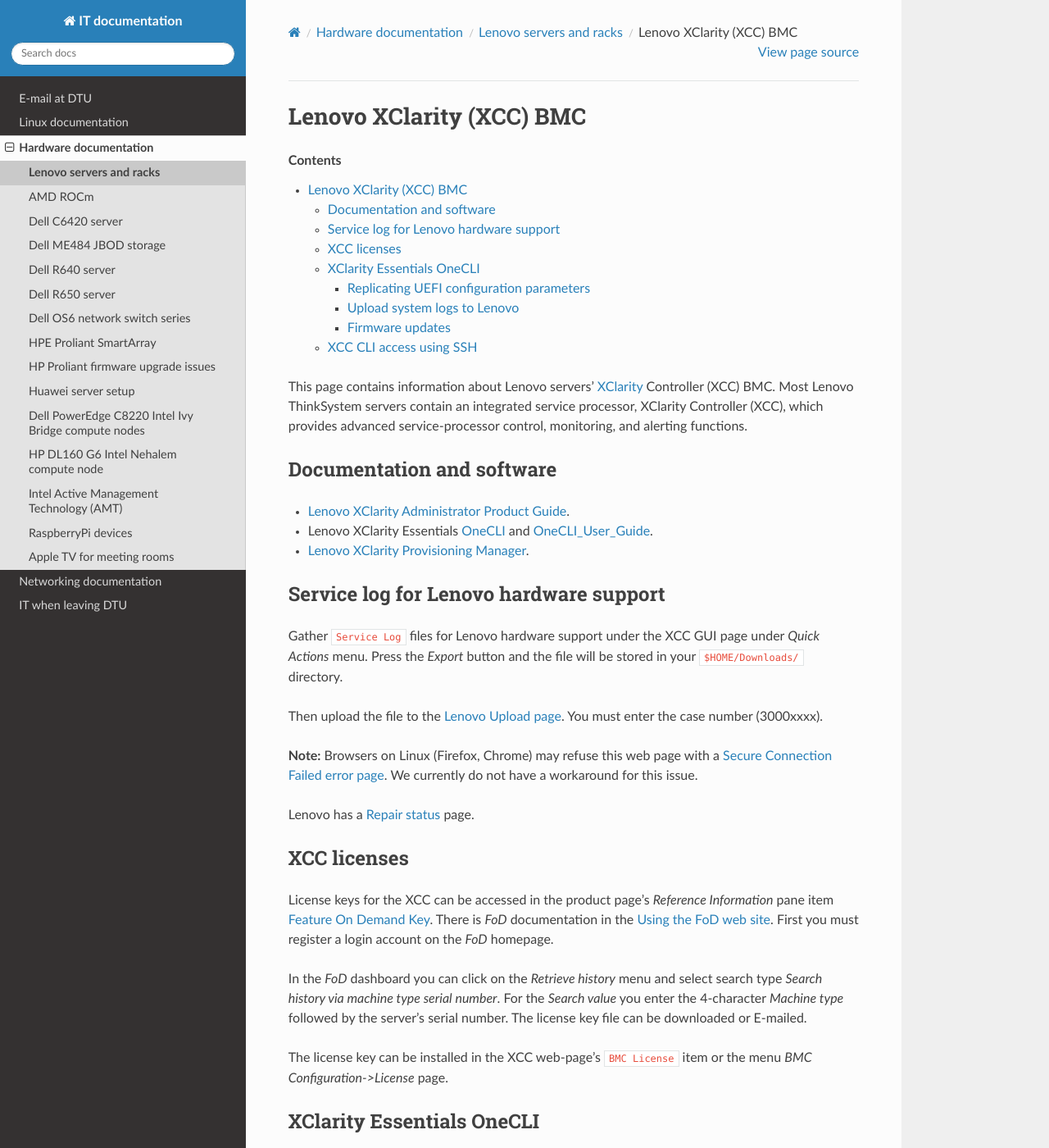
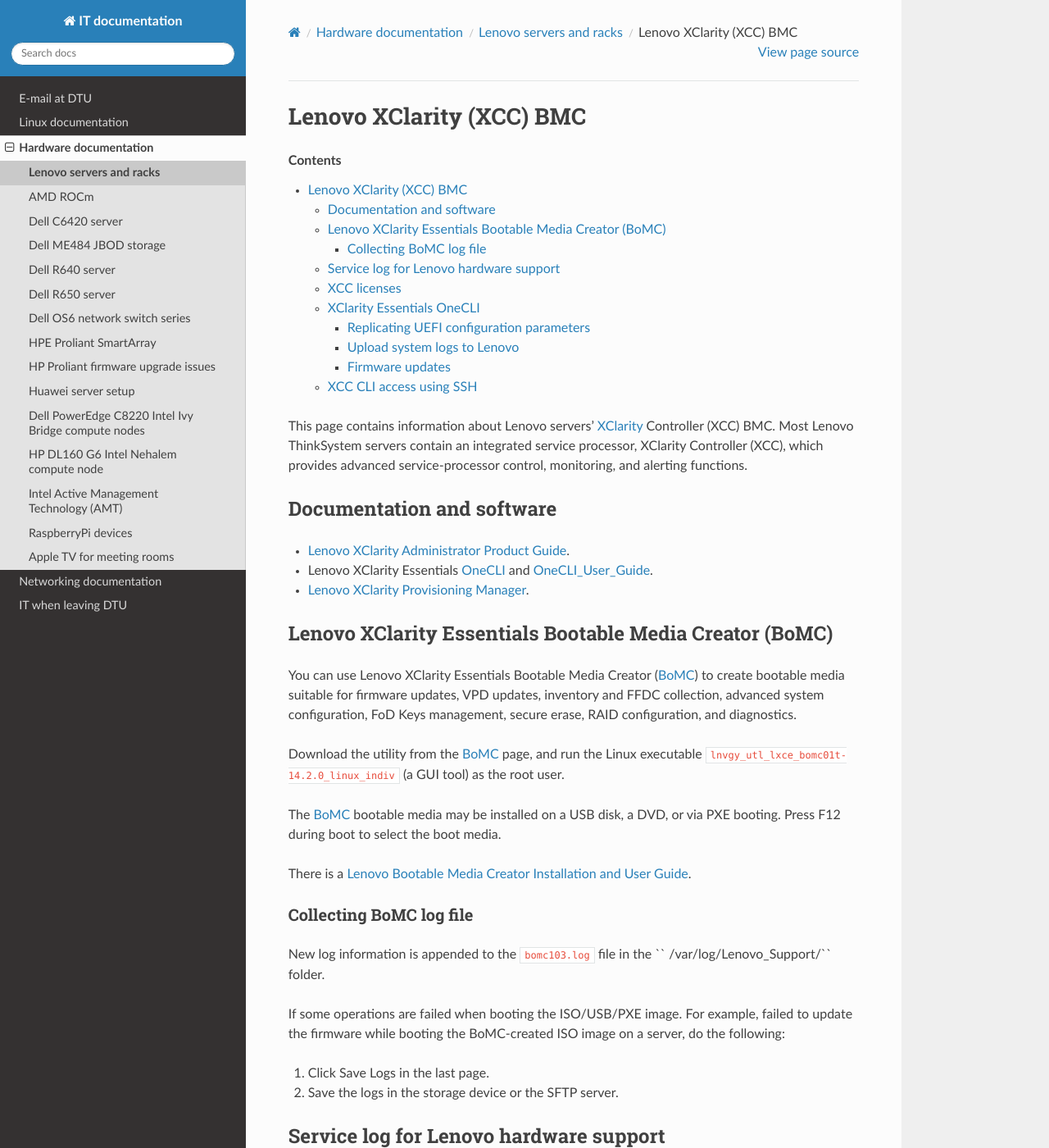
Before and after one commit to OleHolmNielsen/ITwiki, a Sphinx documentation site: the page built from docs/Lenovo_XClarity_BMC.rst, in a window 1280 px wide and 1400 px high. Shown: the whole window at 82% size. Built offline with Sphinx 7.4.7 and the Read the Docs theme 3.1.0, drawn with Linux system fonts in a browser that asks for light colours.

Commit message:
Added section Lenovo XClarity Essentials Bootable Media Creator (BoMC)

```diff
--- a/docs/Lenovo_XClarity_BMC.rst
+++ b/docs/Lenovo_XClarity_BMC.rst
@@ -21,6 +21,32 @@
 
 .. _OneCLI: https://support.lenovo.com/us/en/solutions/ht116433-lenovo-xclarity-essentials-onecli-onecli
 .. _OneCLI_User_Guide: https://pubs.lenovo.com/lxce-onecli/onecli_bk.pdf
+
+Lenovo XClarity Essentials Bootable Media Creator (BoMC)
+===========================================================
+
+You can use Lenovo XClarity Essentials Bootable Media Creator (BoMC_) to create bootable media suitable for
+firmware updates, VPD updates, inventory and FFDC collection, advanced system configuration, FoD Keys management, secure erase, RAID configuration, and diagnostics.
+
+Download the utility from the BoMC_ page, and run the Linux executable ``lnvgy_utl_lxce_bomc01t-14.2.0_linux_indiv`` (a GUI tool) as the root user.
+
+The BoMC_ bootable media may be installed on a USB disk, a DVD, or via PXE booting.
+Press F12 during boot to select the boot media.
+
+There is a `Lenovo Bootable Media Creator Installation and User Guide <https://pubs.lenovo.com/lxce-bomc/bomc_bk.pdf>`_.
+
+Collecting BoMC log file
+------------------------
+
+New log information is appended to the ``bomc103.log`` file in the `` /var/log/Lenovo_Support/`` folder.
+
+If some operations are failed when booting the ISO/USB/PXE image. For example, failed to update the
+firmware while booting the BoMC-created ISO image on a server, do the following:
+
+1. Click Save Logs in the last page.
+2. Save the logs in the storage device or the SFTP server.
+
+.. _BoMC: https://support.lenovo.com/us/en/solutions/ht115048-lenovo-xclarity-essentials-bootable-media-creator
 
 Service log for Lenovo hardware support
 ===========================================
```
